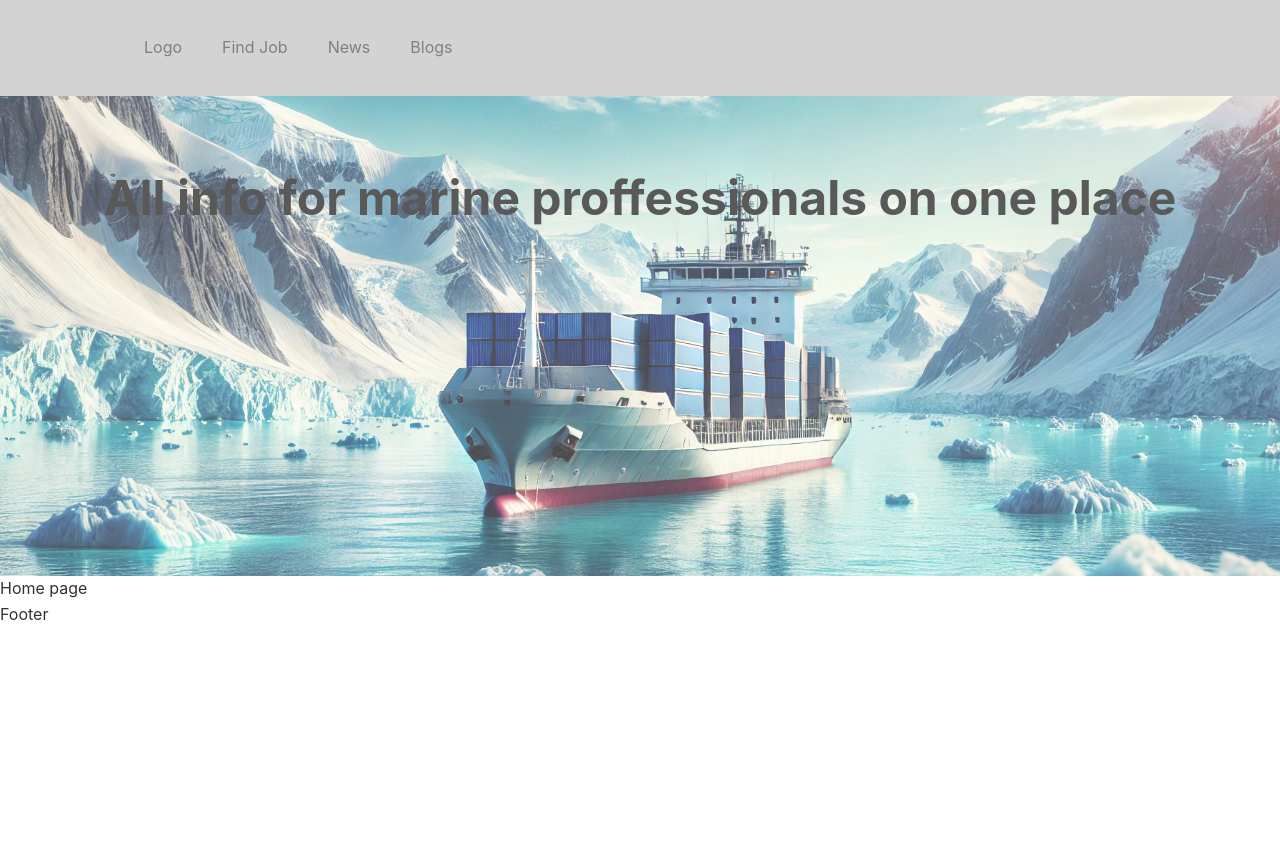
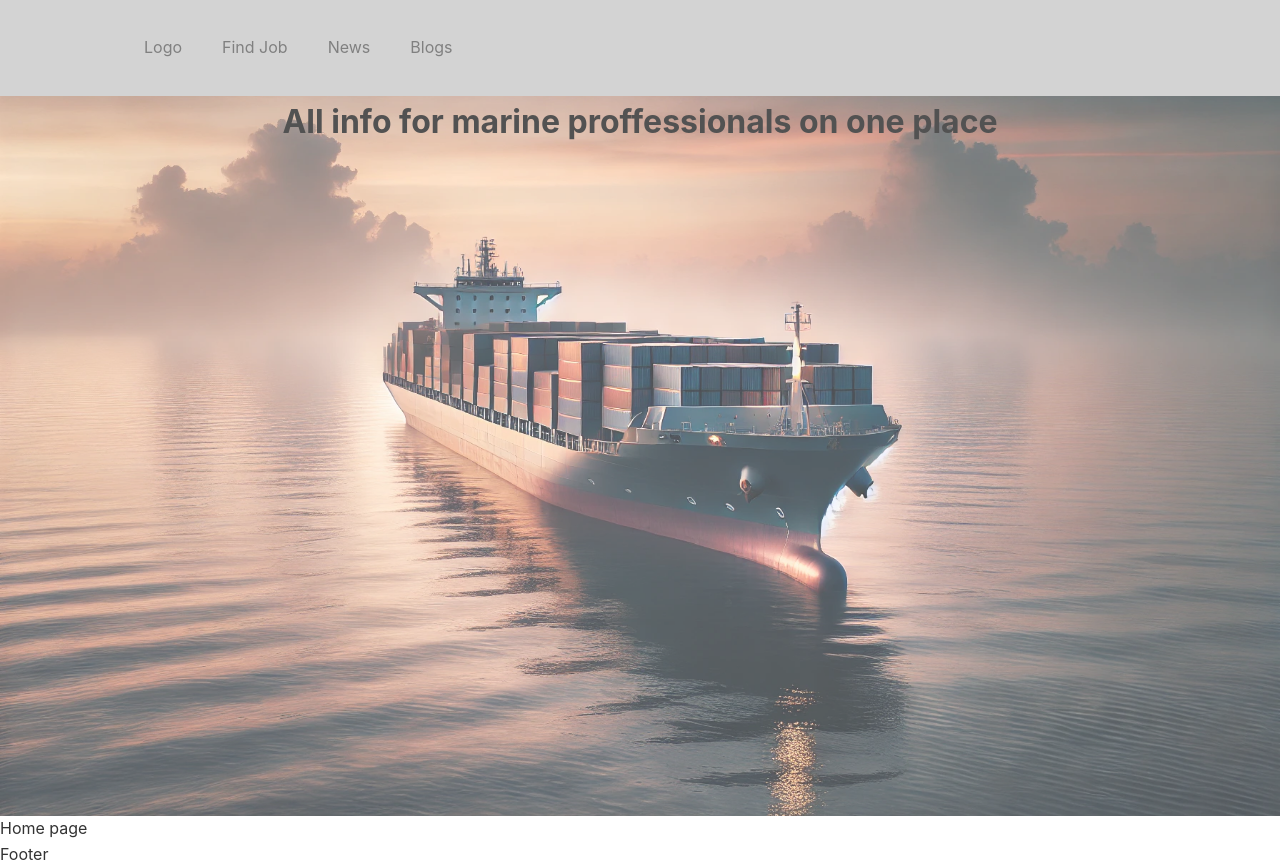
Before and after one commit to KostovPV/info-app, a Next.js app: page / in a window 1280 px wide. Before the commit the page ends 800 px from the top, so only its background shows below. Built offline with nearby package versions, Linux system fonts and the light colour scheme.

Commit message:
Revert "intro edited"
This reverts commit 9970a16448483286f2b3930e7bdbf1e0c1235511.

```diff
--- a/app/components/Intro/Intro.module.css
+++ b/app/components/Intro/Intro.module.css
@@ -1,6 +1,6 @@
 .container {
-    background-image: url('../../../public/arctica.webp');
-    min-height: 30rem;
+    background-image: url('../../../public/container2.webp');
+    min-height: 45rem;
 
     background-size: cover;
     background-repeat: no-repeat;
@@ -13,8 +13,7 @@
 
 .main_title{
     display: inline-block;
-    color: rgb(21, 20, 20);
-    margin-top: 4rem;
+    color: rgb(10, 9, 9);
+    margin-top: 0rem;
     padding-top: 0;
-    font-size: 3rem;
 }
```
Also changed, not shown: public/arctica.webp (deleted).
